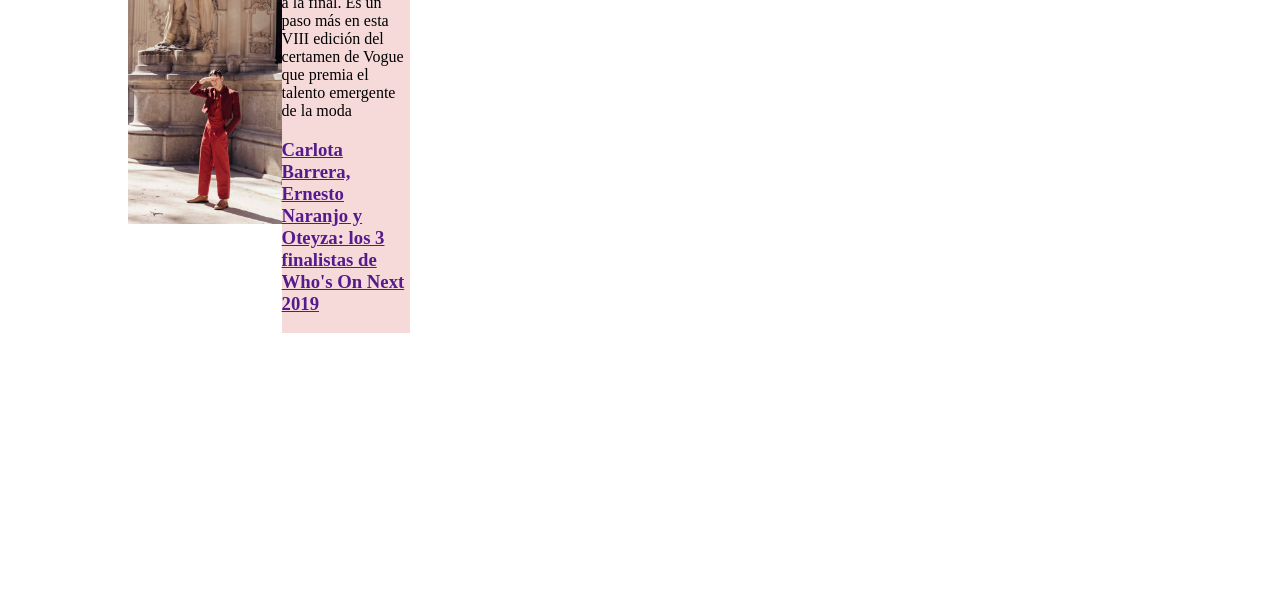
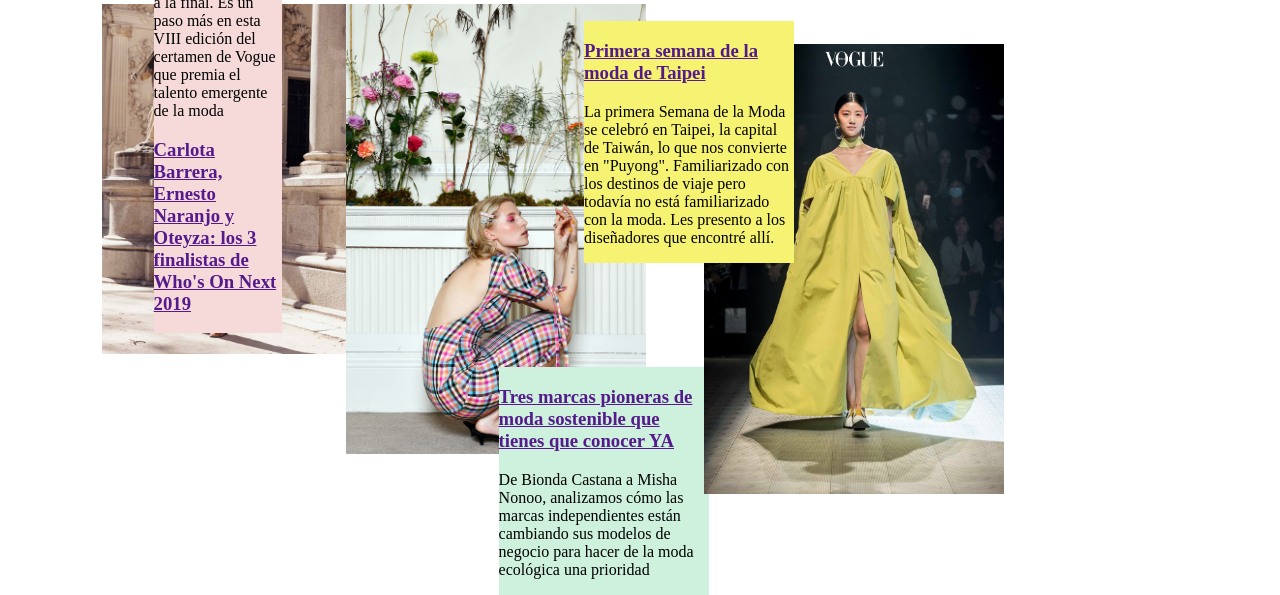
Before and after one commit to ximenaseresp/proyecto_aplicaciones_web, a plain HTML site: page kentia.html in a window 1280 px wide. Shown: the part 796-1391 px from the top of the page. Before the commit the page ends 1129 px from the top, so only its background shows below. Drawn offline with Linux system fonts and the light colour scheme.

Commit message:
actualizacion

```diff
--- a/kentia.html
+++ b/kentia.html
@@ -95,14 +95,14 @@
 #new1
 {
 position: absolute;
-top: 90%;
-left:10%;
+top: 100%;
+left:8%;
   }
     #text1
     {
     position: absolute;
     top: 90%;
-    left: 22%;
+    left: 12%;
     width: 10%;
     background-color: #F6DADA;
   color: black;
@@ -113,8 +113,38 @@
 top: 80%;
 left: 41%;
 text-align: center;
-
+font-size: 20px;
   }
+  #new2
+{
+position: absolute;
+top: 100%;
+left:27%;
+  }
+   #text2
+    {
+    position: absolute;
+    top: 80%;
+    left: 51%;
+    width: 70%;
+    background-color: #CDF1DC;
+  color: black;
+}
+#new3
+{
+position: absolute;
+top: 105%;
+left: 55%;
+}
+#text3
+{
+    position: absolute;
+    top: -5%;
+    left: -40%;
+    width: 70%;
+    background-color: #F6F272;
+  color: black;
+}
 </style>
 </head>
 <body>
@@ -165,7 +195,7 @@
    <div class="imgprin">
     <img src="fondo3.jpg" >
     </div>
-    <div class="des"><p> kentia es un lugar incluyente, enfocado en el pluriculturalismo y su influencia en la moda</p></div>
+    <div class="des"><p> kentia es un espacio incluyente, enfocado en el pluriculturalismo y su influencia en la moda</p></div>
   </div>
 <div style="text-align:center">
   <span class="dot" onclick="currentSlide(1)"></span>
@@ -175,11 +205,27 @@
 <div id="news">
   <br>
   <h2> NEWS / YANKUIK </h2>
+  <br>
+  <br>
 </div>
+
 <div id="new1" >
-      <img src="new1.jpg" width="200" height="300" >
+      <img src="new1.jpg" width="250" height="350" >
        </div>
-        <div id="text1" > <p>El jurado ha seleccionado las firmas que optarán a la final. Es un paso más en esta VIII edición del certamen de Vogue que premia el talento emergente de la moda</p><h3><a href="">Carlota Barrera, Ernesto Naranjo y Oteyza: los 3 finalistas de Who's On Next 2019</a> </h3></div>
+        <div id="text1" > <p>El jurado ha seleccionado las firmas que optarán a la final. Es un paso más en esta VIII edición del certamen de Vogue que premia el talento emergente de la moda</p><h3><a href="">Carlota Barrera, Ernesto Naranjo y Oteyza: los 3 finalistas de Who's On Next 2019</a> </h3>
+        </div>
+        <div id="new2">
+          <img src="new2.jpg" width="300" height="450" >
+      <div id="text2">
+      <h3><a href="">Tres marcas pioneras de moda sostenible que tienes que conocer YA</a></h3><p>De Bionda Castana a Misha Nonoo, analizamos cómo las marcas independientes están cambiando sus modelos de negocio para hacer de la moda ecológica una prioridad</p>
+        </div>
+      </div>
+      <div id="new3">
+         <img src="new3.jpg" width="300" height="450" >
+         <div id="text3">
+           <h3><a href="">Primera semana de la moda de Taipei</a></h3><p>La primera Semana de la Moda se celebró en Taipei, la capital de Taiwán, lo que nos convierte en "Puyong". Familiarizado con los destinos de viaje pero todavía no está familiarizado con la moda. Les presento a los diseñadores que encontré allí.</p>
+         </div>
+      </div>
 <script>
 var slideIndex = 0;
 showSlides();
```
Also changed, not shown: new2.jpg (added), new3.jpg (added), new4.jpg (added).
